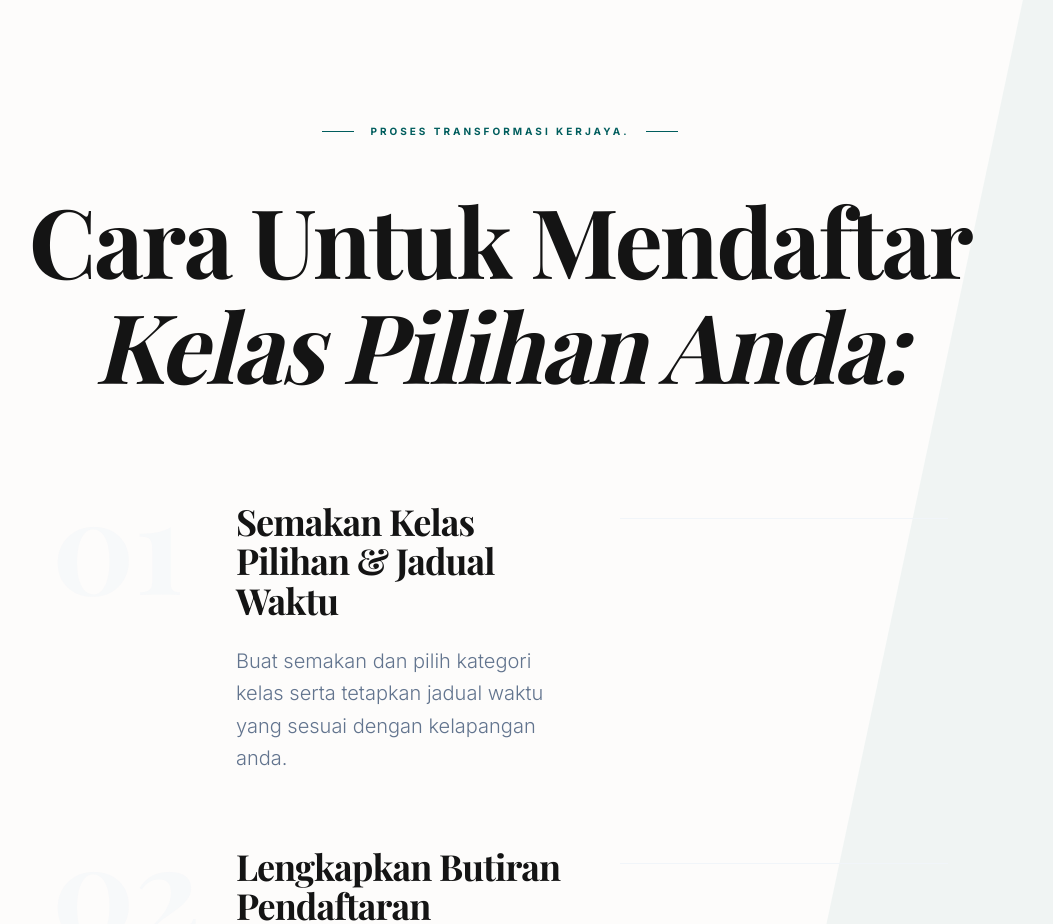
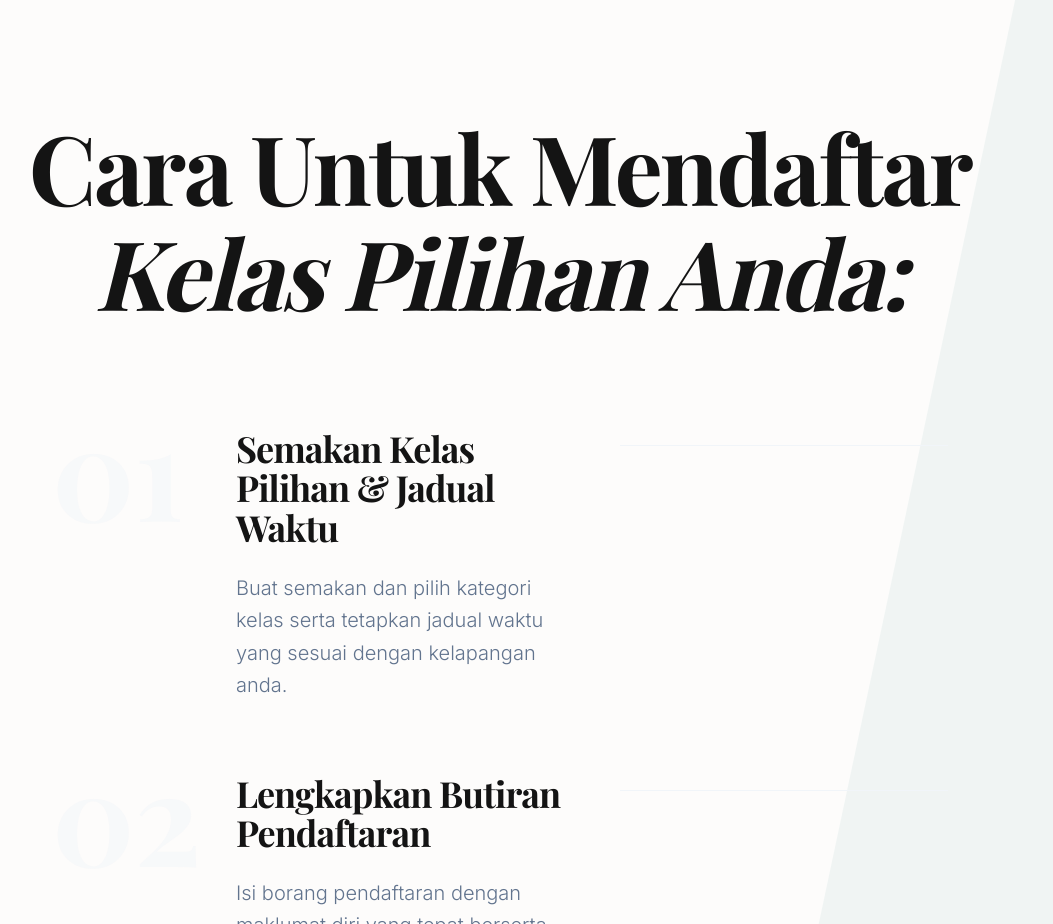
Before and after one commit to me-yeatz/WS_Landing-Page, a React (Vite) app: page / in a window 1280 px wide. Shown: the part 9440-10364 px from the top of the page, without its empty margins (140-1193 px from the left). Built offline with nearby package versions, Linux system fonts and the light colour scheme; a web font is replaced by a local one.

Commit message:
Remove 'Proses Transformasi Kerjaya' badge from registration section.

```diff
--- a/src/App.tsx
+++ b/src/App.tsx
@@ -487,11 +487,6 @@ export default function App() {
         <div className="absolute top-0 right-0 w-1/2 h-full bg-brand/5 -skew-x-12 translate-x-1/2" />
         <div className="mx-auto max-w-5xl relative z-10">
           <div className="text-center">
-            <div className="inline-flex items-center gap-4 mb-12">
-              <div className="h-px w-8 bg-brand" />
-              <span className="small-caps text-brand">Proses Transformasi Kerjaya.</span>
-              <div className="h-px w-8 bg-brand" />
-            </div>
             <h2 className="text-5xl font-serif font-bold tracking-tight text-ink sm:text-8xl mb-12">
               Cara Untuk Mendaftar <span className="italic">Kelas Pilihan Anda:</span>
             </h2>
```
